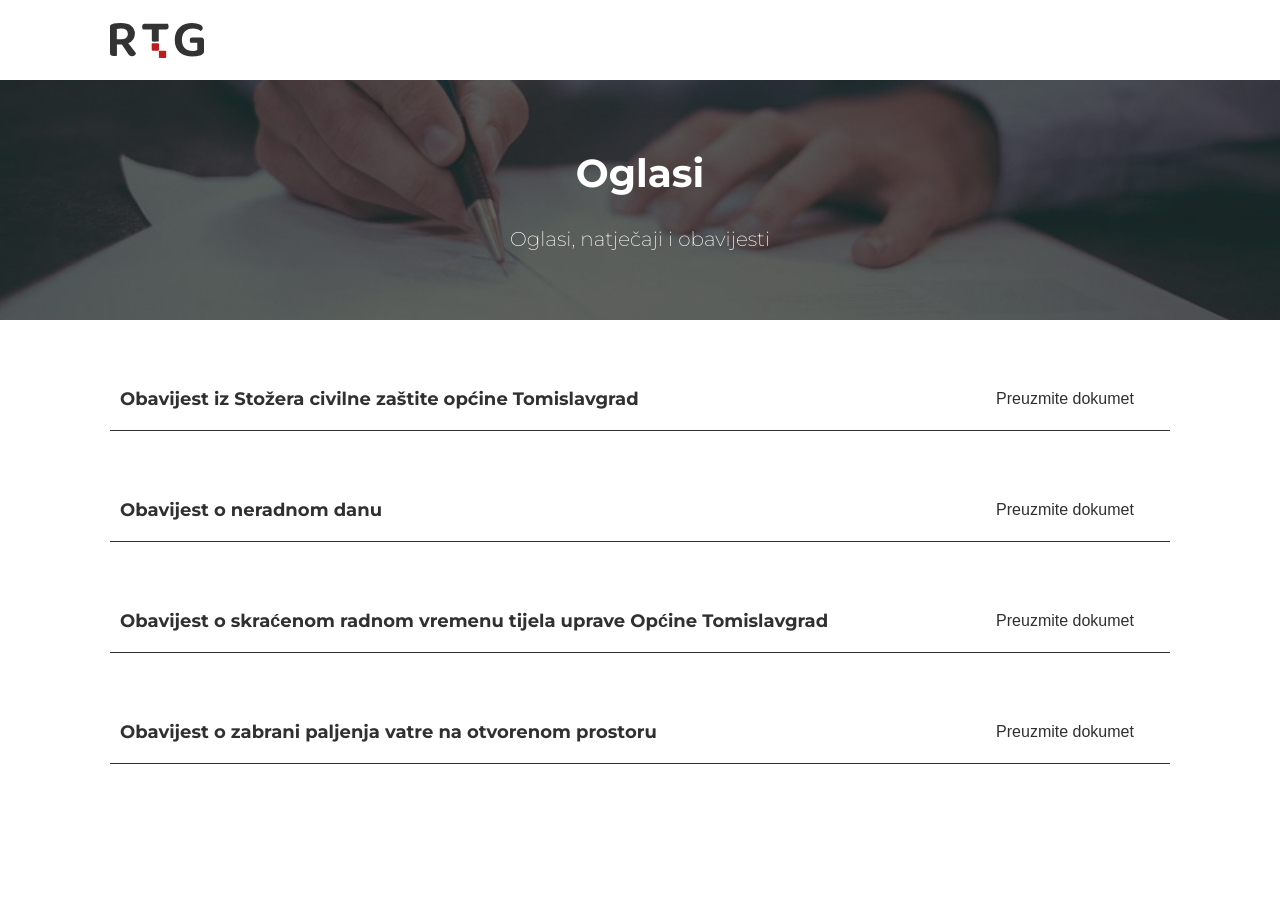
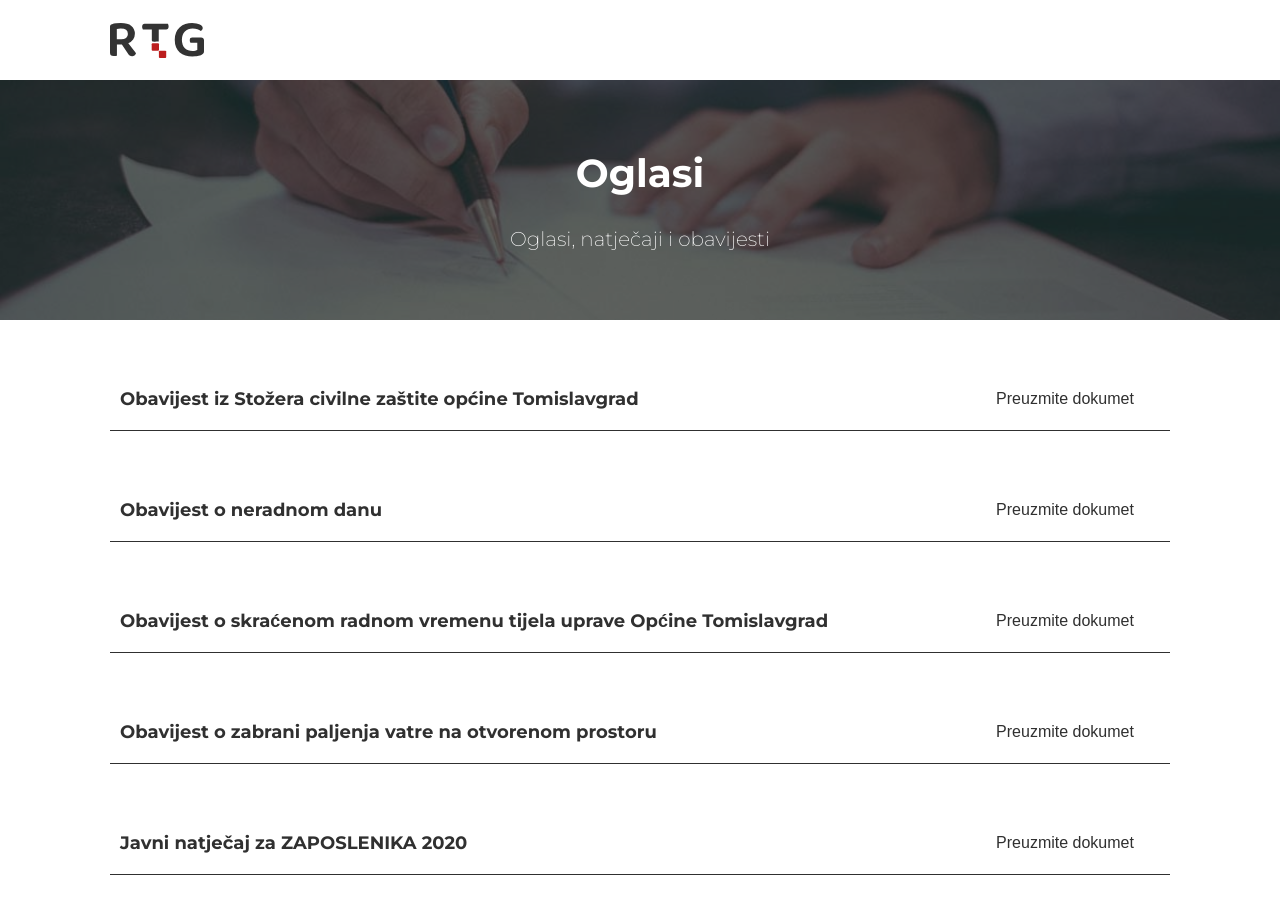
Before and after one commit to MilicTG/radio-tg, a React (Create React App) app: page /oglasi in a window 1280 px wide. Shown: the top 914 px of the page. Before the commit the page ends 814 px from the top, so only its background shows below. Built offline with nearby package versions, Linux system fonts and the light colour scheme.

Commit message:
upload a document

```diff
--- a/src/pages/noticePage/noticePage.page.jsx
+++ b/src/pages/noticePage/noticePage.page.jsx
@@ -14,6 +14,7 @@ import obvOne from '../../documents/Dokument1.pdf';
 import obvTwo from '../../documents/Dokument2.pdf';
 import obvThree from '../../documents/Dokument3.pdf';
 import obvFour from '../../documents/Dokument4.pdf';
+import natjecaj from '../../documents/Natjecaj.pdf';
 
 class NoticePage extends Component {
    constructor() {
@@ -49,6 +50,10 @@ class NoticePage extends Component {
                   title='Obavijest o zabrani paljenja vatre na otvorenom prostoru'
                   file={obvFour}
                />
+               <NoticeHolder
+                  title='Javni natječaj za ZAPOSLENIKA 2020'
+                  file={natjecaj}
+               />
             </Container>
          </>
       );
```
Also changed, not shown: 1 other file (tests, documents, lock files or other folders).
